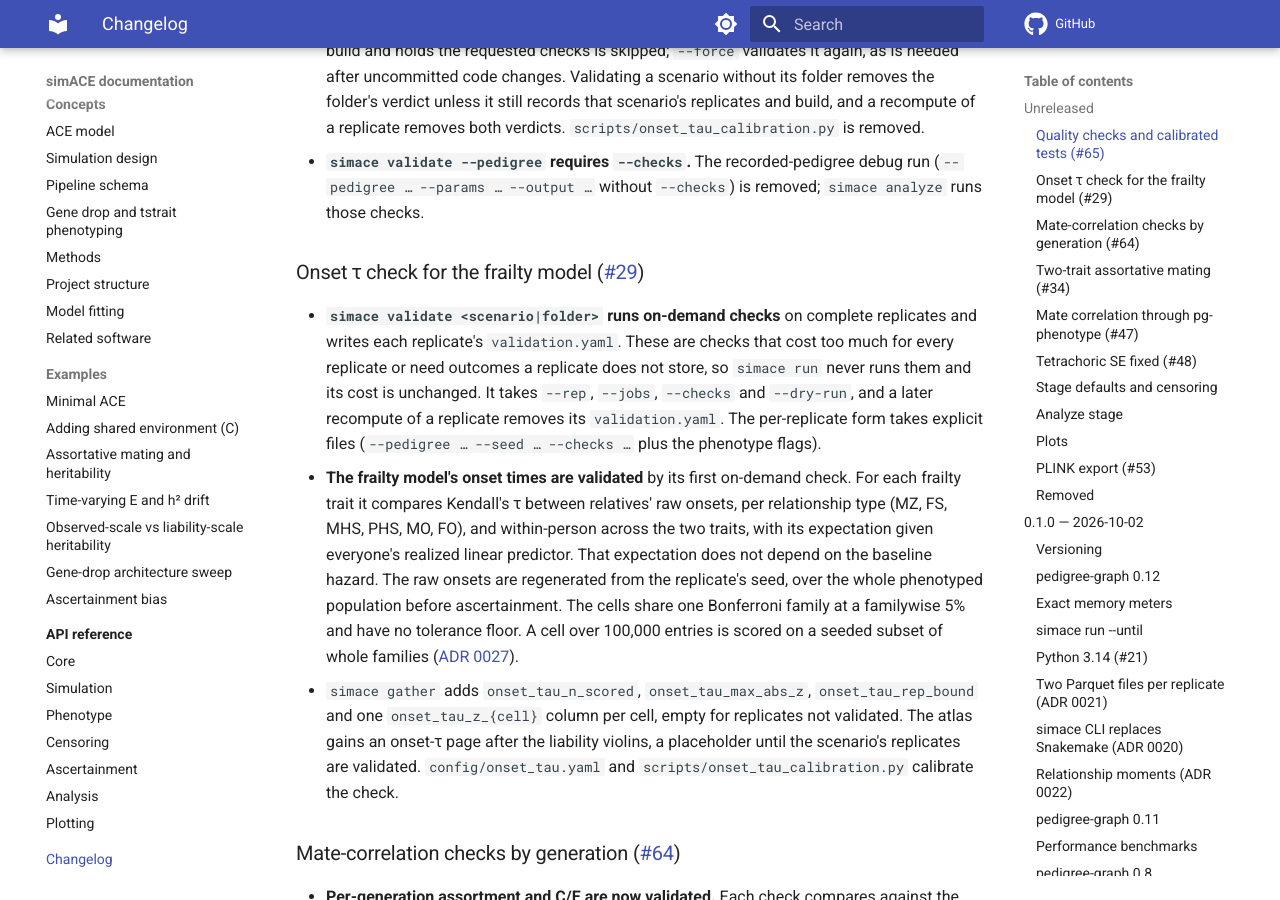
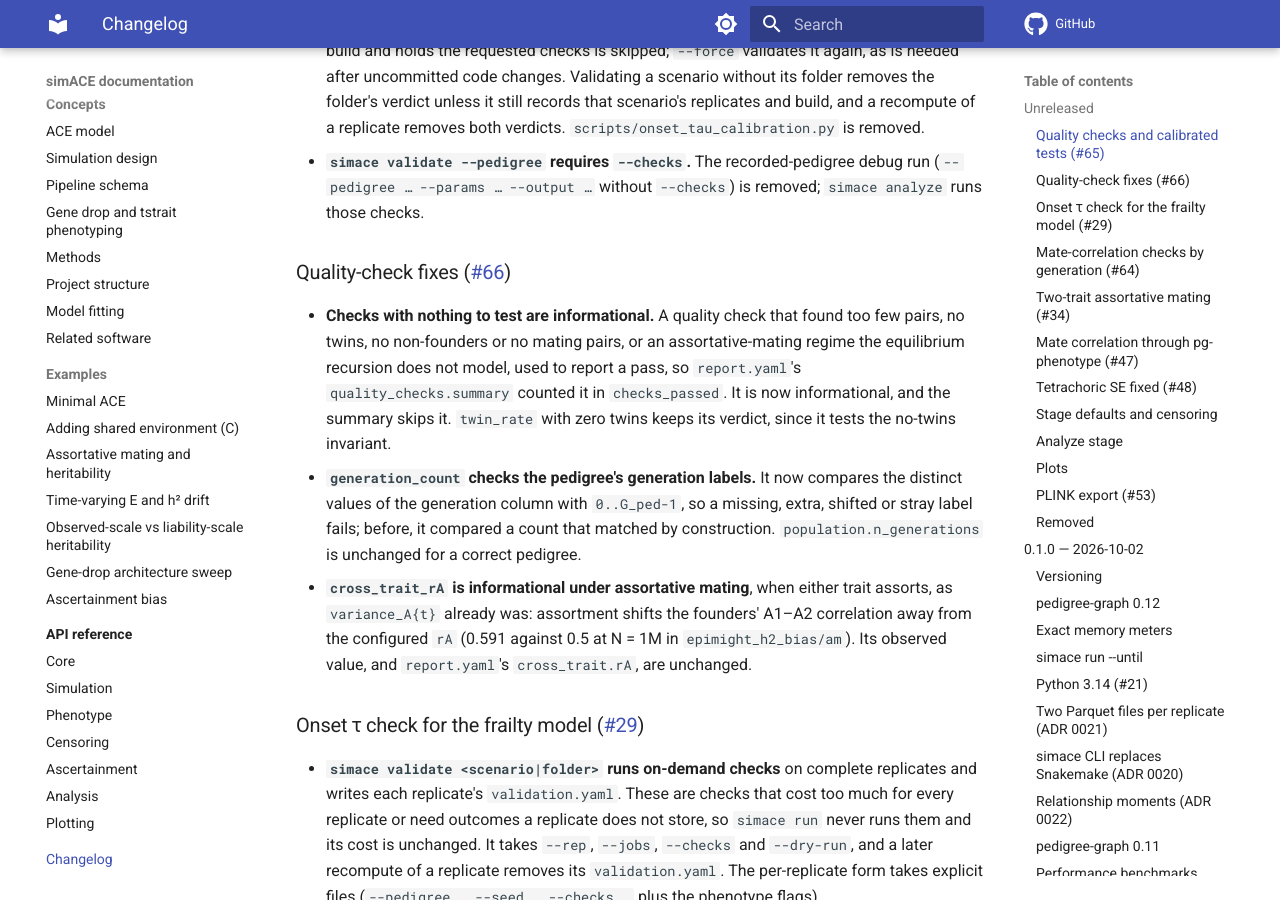
Before and after one commit to rwaples/simACE, an MkDocs documentation site: the page built from docs/changelog.md, in a window 1280 px wide and 900 px high, scrolled down 1155 px. Built offline with MkDocs 1.6.1 and Material for MkDocs 9.7.7, drawn with Linux system fonts in a browser that asks for light colours; comment, search, counter and statistics services are not loaded.

Commit message:
Add the #66 quality-check fixes to the changelog

```diff
--- a/docs/changelog.md
+++ b/docs/changelog.md
@@ -58,6 +58,26 @@ releases shipped after 2026.05.3.
 - **`simace validate --pedigree` requires `--checks`.** The recorded-pedigree
   debug run (`--pedigree … --params … --output …` without `--checks`) is
   removed; `simace analyze` runs those checks.
+
+### Quality-check fixes ([#66](https://github.com/rwaples/simACE/issues/66))
+
+- **Checks with nothing to test are informational.** A quality check that
+  found too few pairs, no twins, no non-founders or no mating pairs, or an
+  assortative-mating regime the equilibrium recursion does not model, used
+  to report a pass, so `report.yaml`'s `quality_checks.summary` counted it
+  in `checks_passed`. It is now informational, and the summary skips it.
+  `twin_rate` with zero twins keeps its verdict, since it tests the
+  no-twins invariant.
+- **`generation_count` checks the pedigree's generation labels.** It now
+  compares the distinct values of the generation column with
+  `0..G_ped-1`, so a missing, extra, shifted or stray label fails; before,
+  it compared a count that matched by construction. `population.n_generations`
+  is unchanged for a correct pedigree.
+- **`cross_trait_rA` is informational under assortative mating**, when
+  either trait assorts, as `variance_A{t}` already was: assortment shifts
+  the founders' A1–A2 correlation away from the configured `rA` (0.591
+  against 0.5 at N = 1M in `epimight_h2_bias/am`). Its observed value, and
+  `report.yaml`'s `cross_trait.rA`, are unchanged.
 
 ### Onset τ check for the frailty model ([#29](https://github.com/rwaples/simACE/issues/29))
 
```
